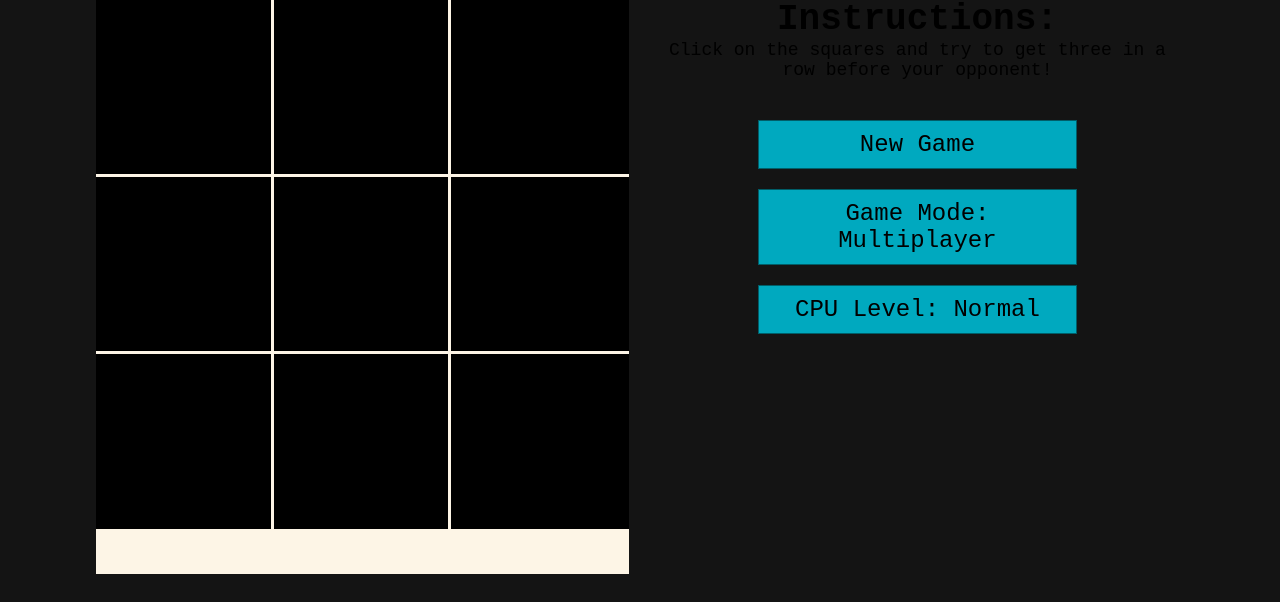
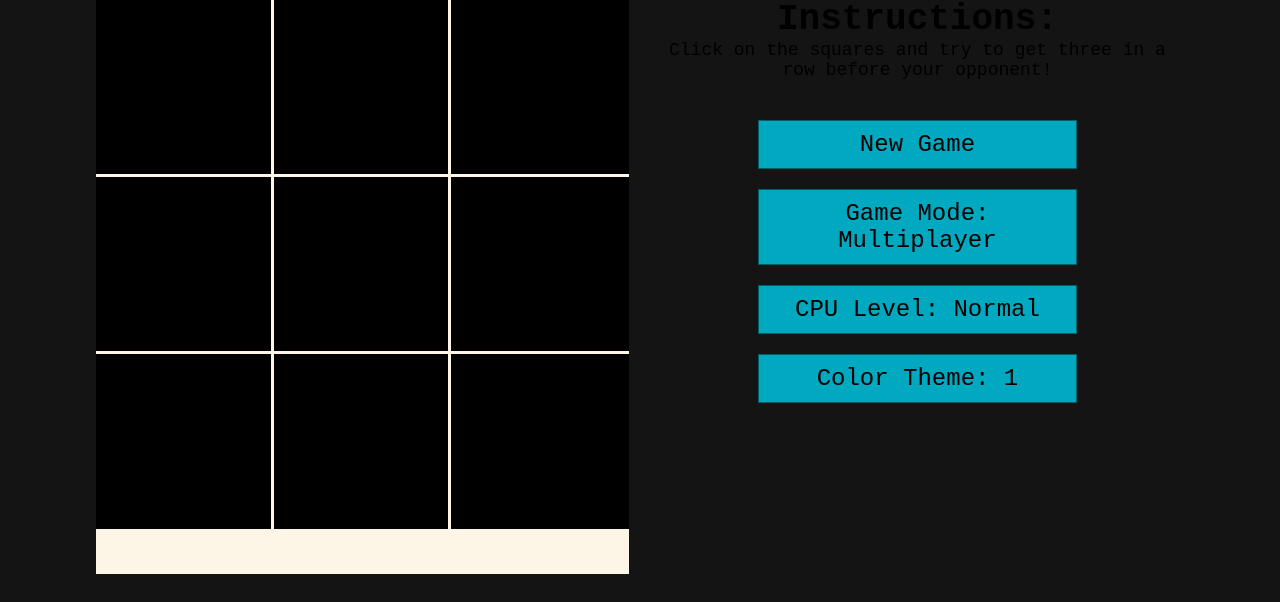
Before and after one commit to benngim/game_website, a Flask app: page /tictactoe in a window 1280 px wide. Shown: the part 220-822 px from the top of the page. Run offline with Flask 3, Linux system fonts and the light colour scheme.

Commit message:
Added ability to toggle color theme

```diff
--- a/static/js/tictactoe.js
+++ b/static/js/tictactoe.js
@@ -13,6 +13,7 @@ var cpuPlayer;
 var clickable;
 
 /* Color variable */
+var theme = 1;
 var player1_col = 'red';
 var player1_wincol = 'darkred';
 var player2_col = 'blue';
@@ -337,6 +338,68 @@ function setTheme() {
     document.getElementById("gamelog").style.color = board_color;
 }
 
+/* Toggle color theme */
+function toggleTheme() {
+    if (!gameover) {
+        return;
+    }
+    if (theme == 1) {
+        theme = 2;
+        player1_col = 'lightblue';
+        player1_wincol = 'deepskyblue';
+        player2_col = 'burlywood';
+        player2_wincol = 'chocolate';
+        board_color = 'saddlebrown';
+        line_color = 'sandybrown';
+        document.getElementById("tictactoe-color-button").innerHTML = "Color Theme: 2";
+    }
+    else if (theme == 2) {
+        theme = 3;
+        player1_col = 'mediumpurple';
+        player1_wincol = 'purple';
+        player2_col = 'magenta';
+        player2_wincol = 'darkmagenta';
+        board_color = 'rebeccapurple';
+        line_color = 'pink';
+        document.getElementById("tictactoe-color-button").innerHTML = "Color Theme: 3";
+    }
+
+    else if (theme == 3) {
+        theme = 4;
+        player1_col = 'lightgreen';
+        player1_wincol = 'forestgreen';
+        player2_col = 'yellow';
+        player2_wincol = 'goldenrod';
+        board_color = 'darkgreen';
+        line_color = 'darkkhaki';
+        document.getElementById("tictactoe-color-button").innerHTML = "Color Theme: 4";
+    }
+
+    else if (theme == 4) {
+        theme = 5;
+        player1_col = 'steelblue';
+        player1_wincol = 'darkslategray';
+        player2_col = 'seashell';
+        player2_wincol = 'lightslategray';
+        board_color = 'aquamarine';
+        line_color = 'aliceblue';
+        document.getElementById("tictactoe-color-button").innerHTML = "Color Theme: 5";
+    }
+
+    else {
+        theme = 1;
+        player1_col = 'red';
+        player1_wincol = 'darkred';
+        player2_col = 'blue';
+        player2_wincol = 'darkblue';
+        board_color = 'black';
+        line_color = 'oldlace';
+        document.getElementById("tictactoe-color-button").innerHTML = "Color Theme: 1";
+    }
+
+    initialiseGame();
+}
+
 /* Toggle game mode */
 function toggleGameMode() {
     if (!gameover) {
--- a/templates/tictactoe.html
+++ b/templates/tictactoe.html
@@ -41,6 +41,8 @@
                 <button class="tictactoe-button" id="tictactoe-mode-button" onclick="toggleGameMode(); blur();">Game Mode: Multiplayer</button>
                 <hr class="hidden-divider">
                 <button class="tictactoe-button" id="tictactoe-cpuLv-button" onclick="toggleCPULevel(); blur();">CPU Level: Normal</button>
+                <hr class="hidden-divider">
+                <button class="tictactoe-button" id="tictactoe-color-button" onclick="toggleTheme(); blur();">Color Theme: 1</button>
             </div>
         </div>
     </div>
```
